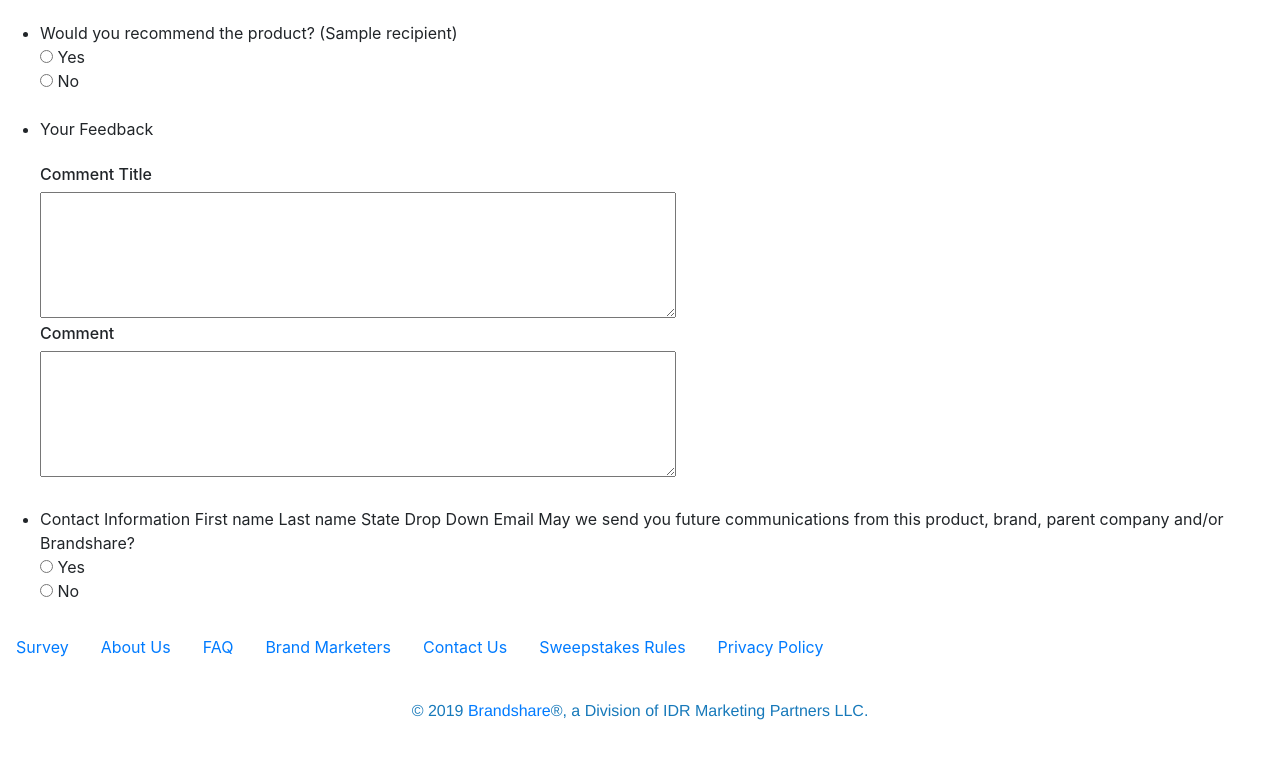
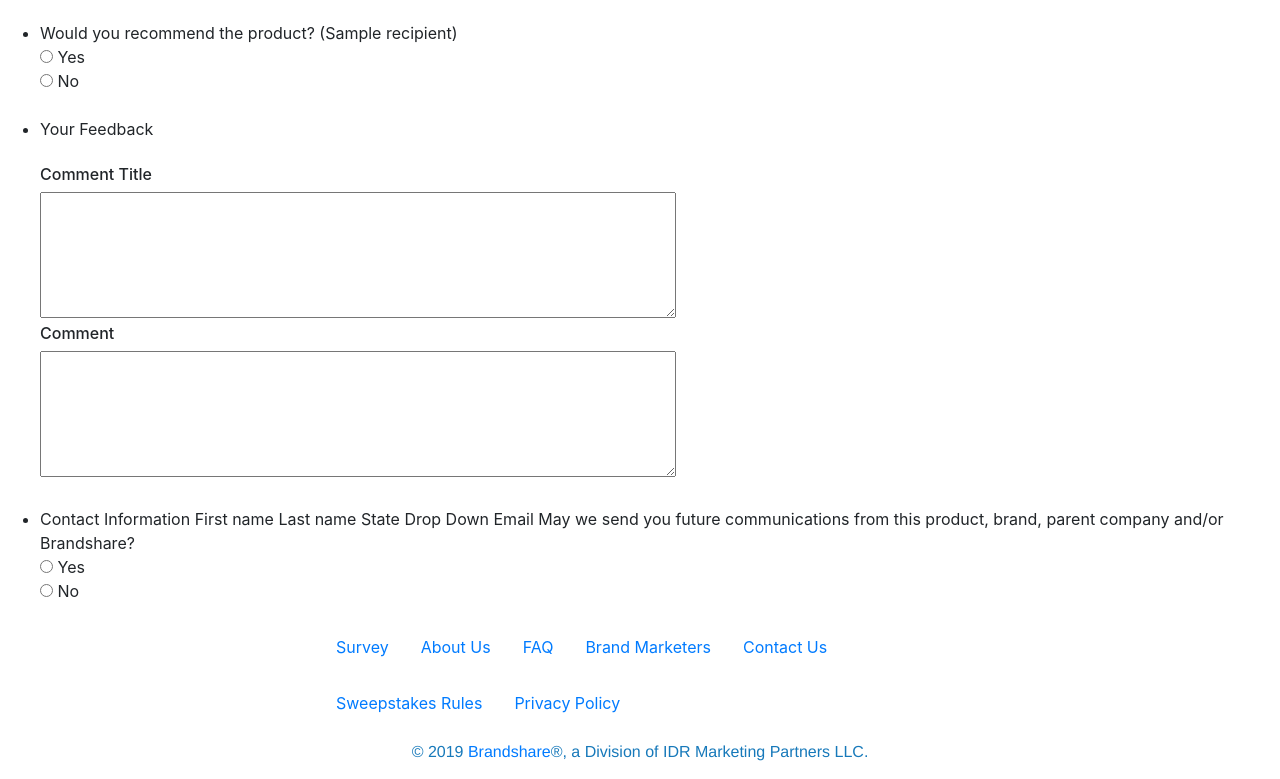
Before and after one commit to TJANGEL/BrandShareSurvey, a plain HTML site: page index.html in a window 1280 px wide. Shown: the part 2858-3637 px from the top of the page. Before the commit the page ends 3596 px from the top, so only its background shows below. Drawn offline with nearby package versions, Linux system fonts and the light colour scheme.

Commit message:
updated styling

```diff
--- a/css/style.css
+++ b/css/style.css
@@ -40,9 +40,9 @@ footer li a:hover {
   text-decoration: none;
 }
 .navigation ul {
-  justify-content: center;
-  /* text-align: center; */
-  /* align-content: center; */
+  width: 50%;
+  margin: auto;
+  margin-bottom: -15px;
 }
 
 .copyright {
```
